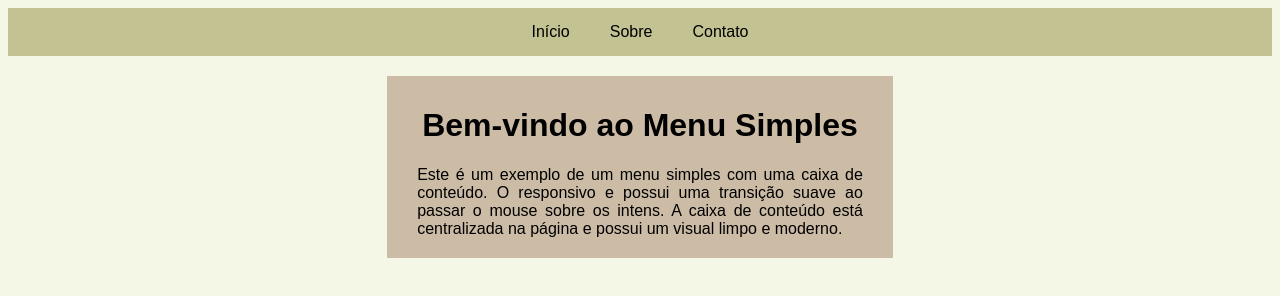
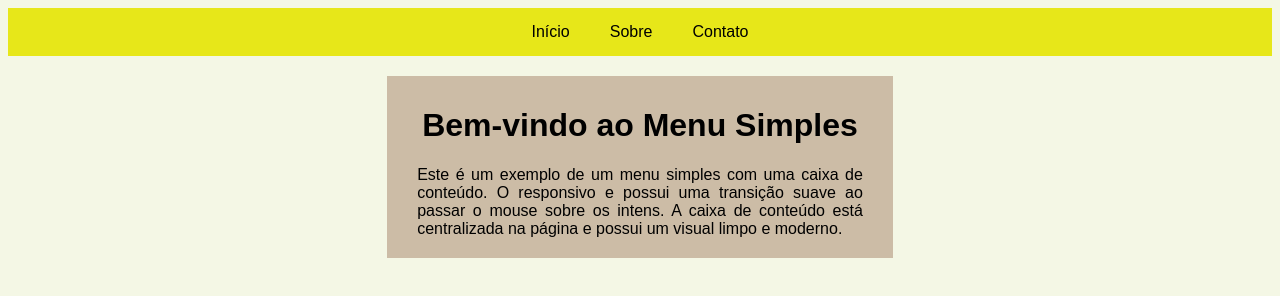
Before and after one commit to Ronaldyof/meu-site-v0, a plain HTML site: page index.html in a window 1280 px wide. Drawn offline with Linux system fonts and the light colour scheme.

Commit message:
Alteração no menu
fiz alteração na cor de fundo do menu

```diff
--- a/style.css
+++ b/style.css
@@ -2,7 +2,7 @@ body { font-family: Arial, Helvetica, sans-serif;
     background-color: rgb(244, 247, 229);
 }
 
-.menu { background-color: rgb(194, 194, 147);
+.menu { background-color: rgb(231, 231, 25);
     }
 
 .menu-lista { justify-content: center;
```
